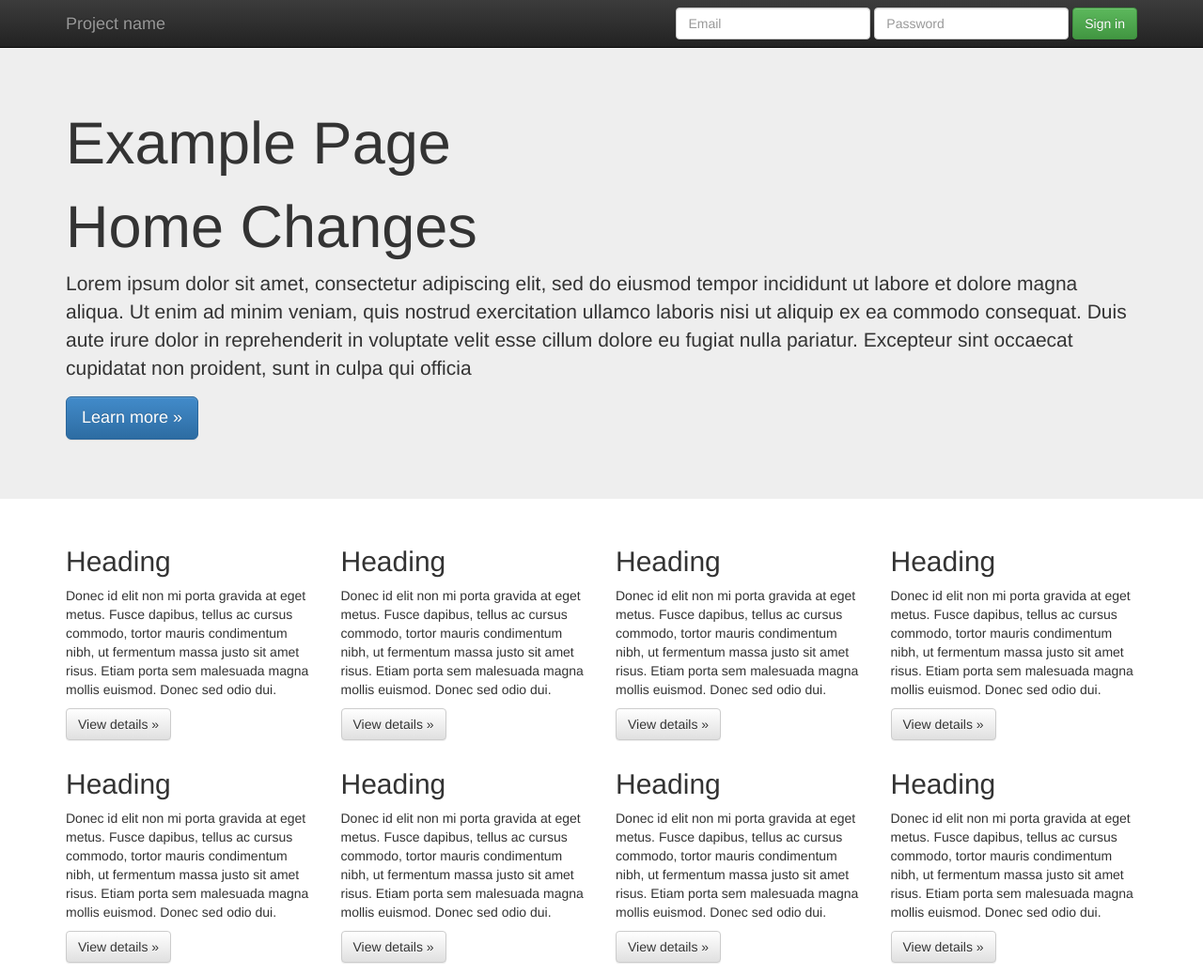
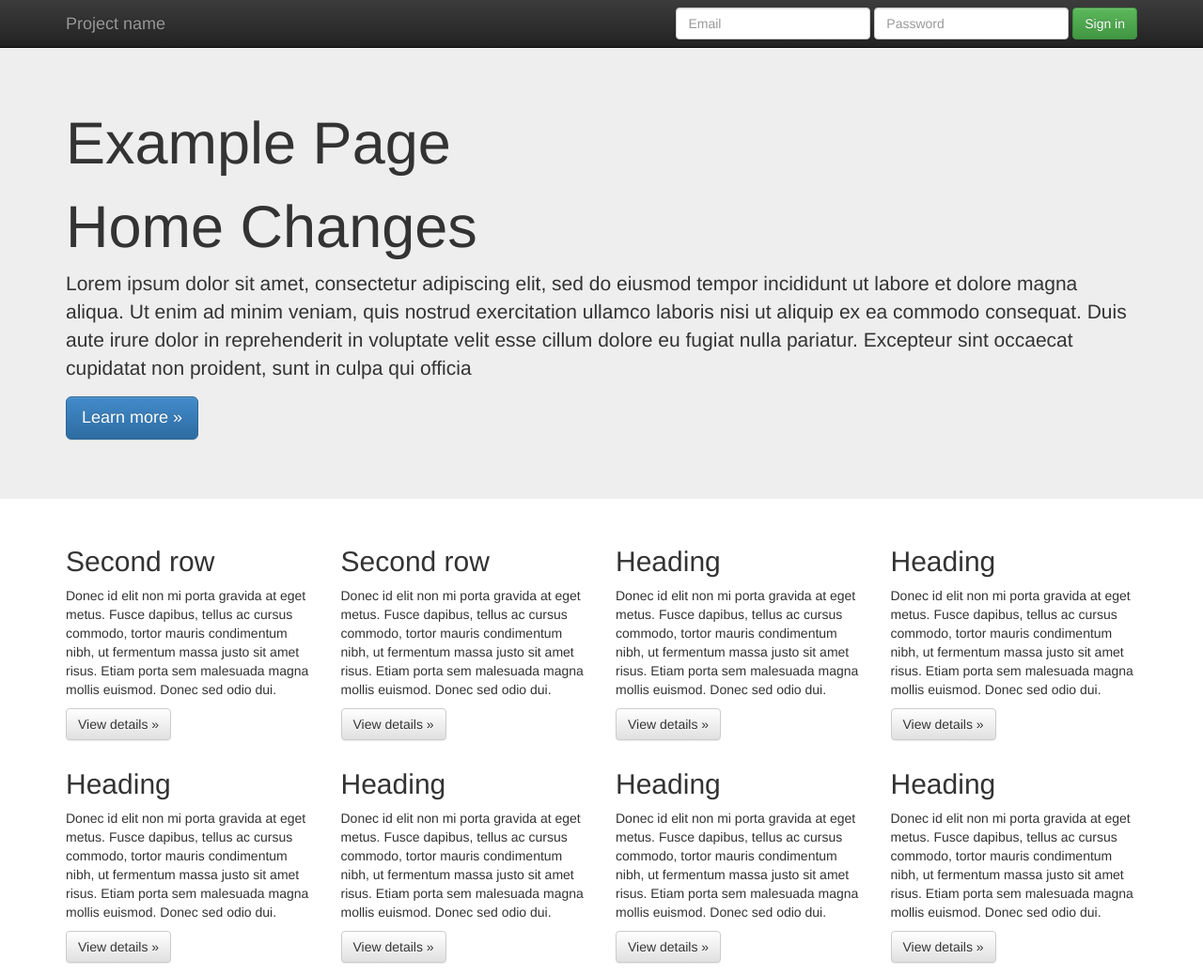
Before and after one commit to EliasManj/Git_Examples, a plain HTML site: page index.html in a window 1280 px wide. Shown: the top 1038 px of the page at 94% size. Drawn offline with nearby package versions, Linux system fonts and the light colour scheme.

Commit message:
modify heading

```diff
--- a/index.html
+++ b/index.html
@@ -57,12 +57,12 @@
       <!-- Example row of columns -->
       <div class="row">
         <div class="col-md-3">
-          <h2>Heading</h2>
+          <h2>Second row</h2>
           <p>Donec id elit non mi porta gravida at eget metus. Fusce dapibus, tellus ac cursus commodo, tortor mauris condimentum nibh, ut fermentum massa justo sit amet risus. Etiam porta sem malesuada magna mollis euismod. Donec sed odio dui. </p>
           <p><a class="btn btn-default" href="#" role="button">View details &raquo;</a></p>
         </div>
         <div class="col-md-3">
-          <h2>Heading</h2>
+          <h2>Second row</h2>
           <p>Donec id elit non mi porta gravida at eget metus. Fusce dapibus, tellus ac cursus commodo, tortor mauris condimentum nibh, ut fermentum massa justo sit amet risus. Etiam porta sem malesuada magna mollis euismod. Donec sed odio dui. </p>
           <p><a class="btn btn-default" href="#" role="button">View details &raquo;</a></p>
         </div>
```
